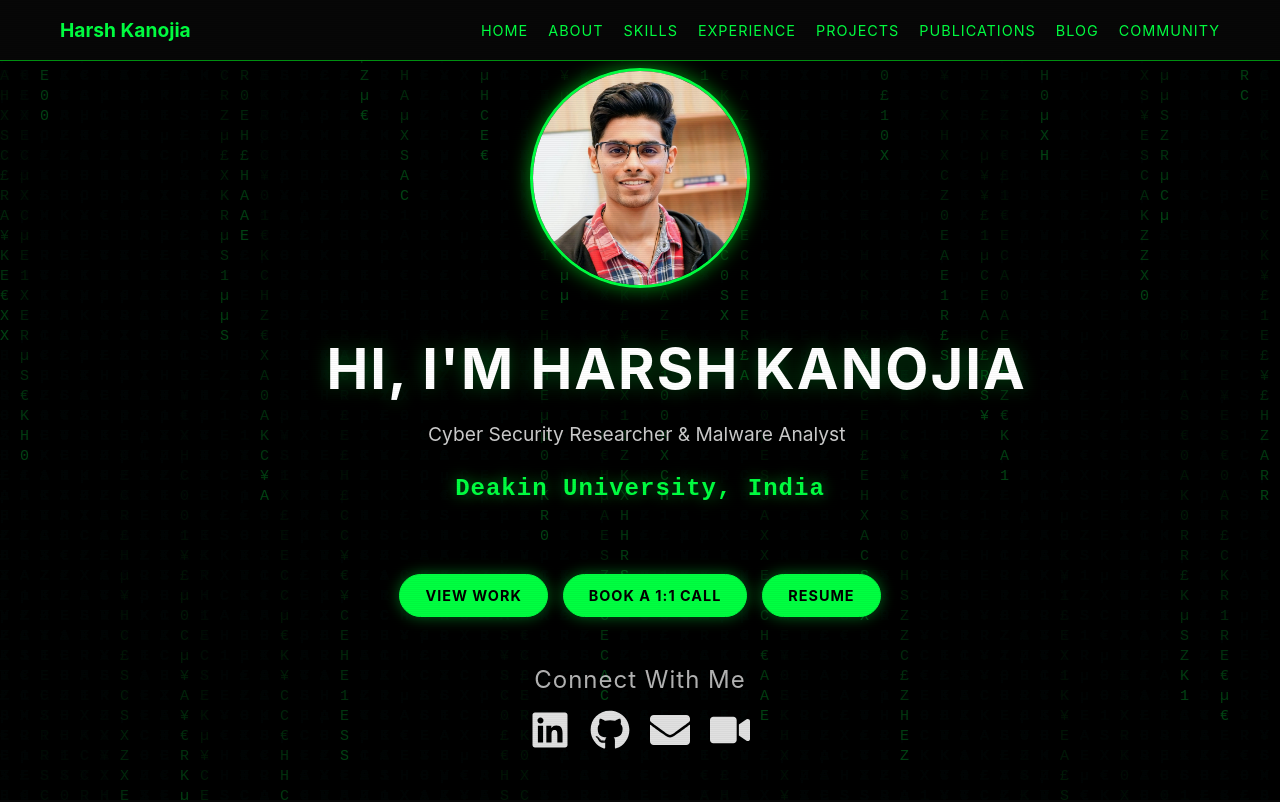
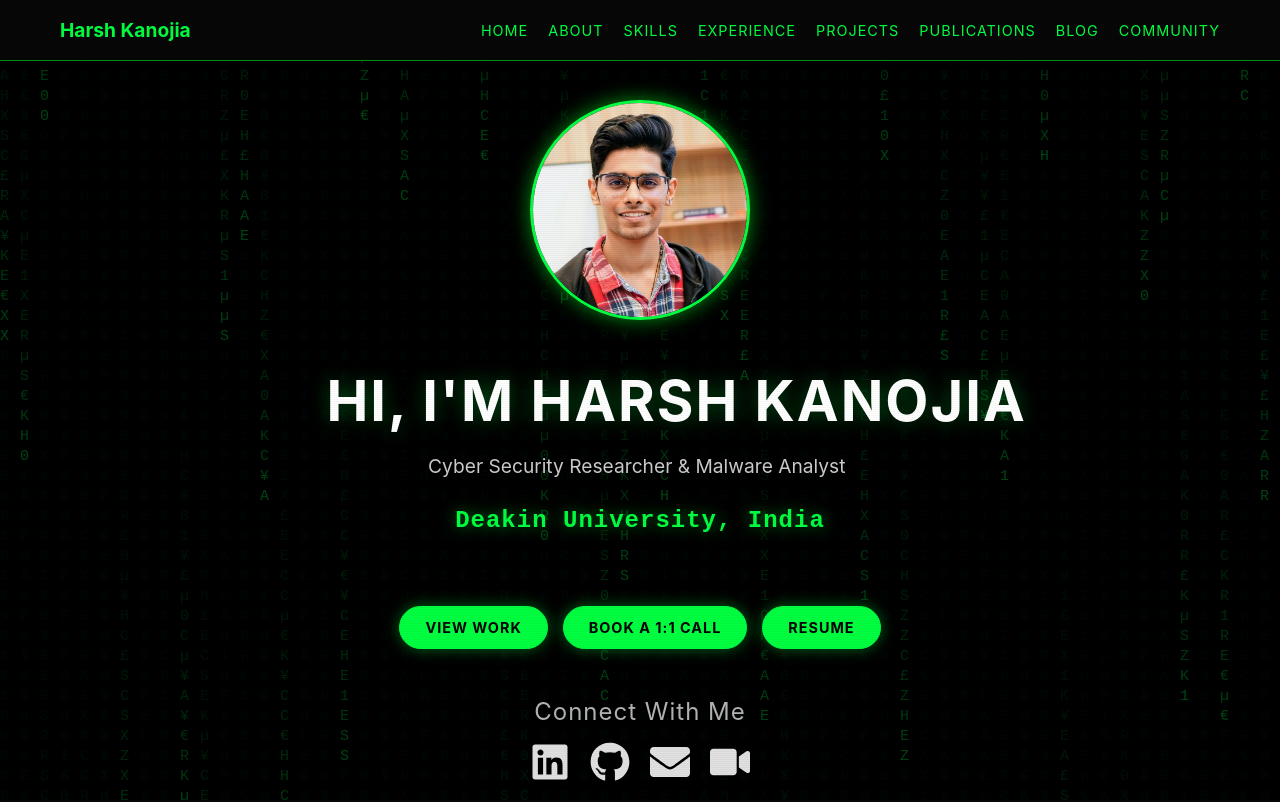
Before and after one commit to harsh-hak/harsh-hak.github.io, a React (Vite) app: page / in a window 1280 px wide. Shown: the top 802 px of the page. Built offline with nearby package versions, Linux system fonts and the light colour scheme; no server answers.

Commit message:
style: Blog 2x2 grid, profile spacing, and mobile padding

```diff
--- a/src/components/Blog.jsx
+++ b/src/components/Blog.jsx
@@ -15,8 +15,8 @@ const Blog = () => {
     };
 
     useEffect(() => {
-        // Optimization: Fetch only the 6 posts we need directly from the API
-        fetch('https://dev.to/api/articles?username=harsh_hak&per_page=6')
+        // Optimization: Fetch only the 4 posts we need directly from the API
+        fetch('https://dev.to/api/articles?username=harsh_hak&per_page=4')
             .then(res => res.json())
             .then(data => {
                 setPosts(data);
--- a/src/index.css
+++ b/src/index.css
@@ -186,7 +186,7 @@ a:hover {
   }
 
   .container {
-    padding: 0 25px;
+    padding: 0 40px;
   }
 
   /* Hero adjustments */
@@ -368,7 +368,10 @@ a:hover {
   justify-content: center;
   align-items: center;
   position: relative;
-  padding-top: 60px;
+  justify-content: center;
+  align-items: center;
+  position: relative;
+  padding-top: 100px;
   padding-bottom: 2rem;
 }
 
@@ -807,7 +810,7 @@ img {
 
 .blog-grid {
   display: grid;
-  grid-template-columns: repeat(auto-fit, minmax(280px, 1fr));
+  grid-template-columns: repeat(2, 1fr);
   gap: 2rem;
 }
 
```
